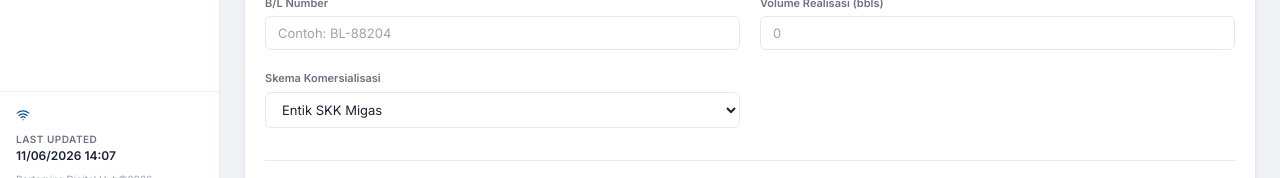
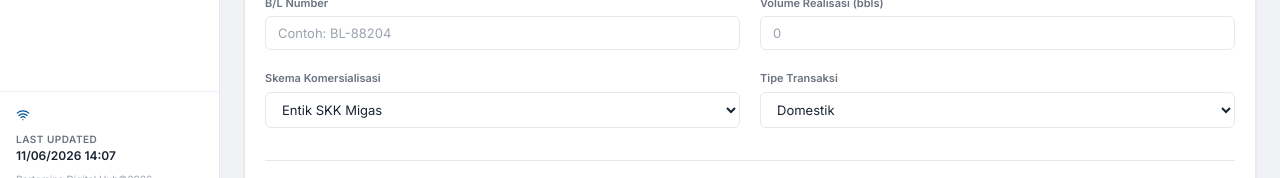
Before and after one commit to yudhavrokado/FAST, a React (Vite) app: page /operasional/submission in a window 1280 px wide. Shown: the part 599-777 px from the top of the page. Built offline with nearby package versions, Linux system fonts and the light colour scheme.

Commit message:
feat: add Tipe Transaksi (Import/Domestic) to manual lifting and edit forms

```diff
--- a/src/pages.jsx
+++ b/src/pages.jsx
@@ -595,6 +595,13 @@ export const DataSubmission = () => {
                   <option value="In Kind SKK Migas">In Kind SKK Migas</option>
                   <option value="In Kind KKKS">In Kind KKKS</option>
                   <option value="Entik SKK Migas">Entik SKK Migas</option>
+                </select>
+              </div>
+
+              <div className="input-group">
+                <label className="input-label">Tipe Transaksi</label>
+                <select className="input-control" value={form.pembelian} onChange={e => handleChange('pembelian', e.target.value)}>
+                  {PEMBELIAN_OPTIONS.map(opt => <option key={opt} value={opt}>{opt}</option>)}
                 </select>
               </div>
 
@@ -1030,6 +1037,12 @@ export const EditLifting = () => {
               <div className="input-group">
                 <label className="input-label">Total Volume Realisasi (bbls)</label>
                 <input type="number" className="input-control" disabled={isLiftingReadOnly} value={form.totalVolume} onChange={e => handleChange('totalVolume', e.target.value)} />
+              </div>
+              <div className="input-group">
+                <label className="input-label">Tipe Transaksi</label>
+                <select className="input-control" disabled={isLiftingReadOnly} value={form.pembelian} onChange={e => handleChange('pembelian', e.target.value)}>
+                  {PEMBELIAN_OPTIONS.map(opt => <option key={opt} value={opt}>{opt}</option>)}
+                </select>
               </div>
             </div>
 
```
